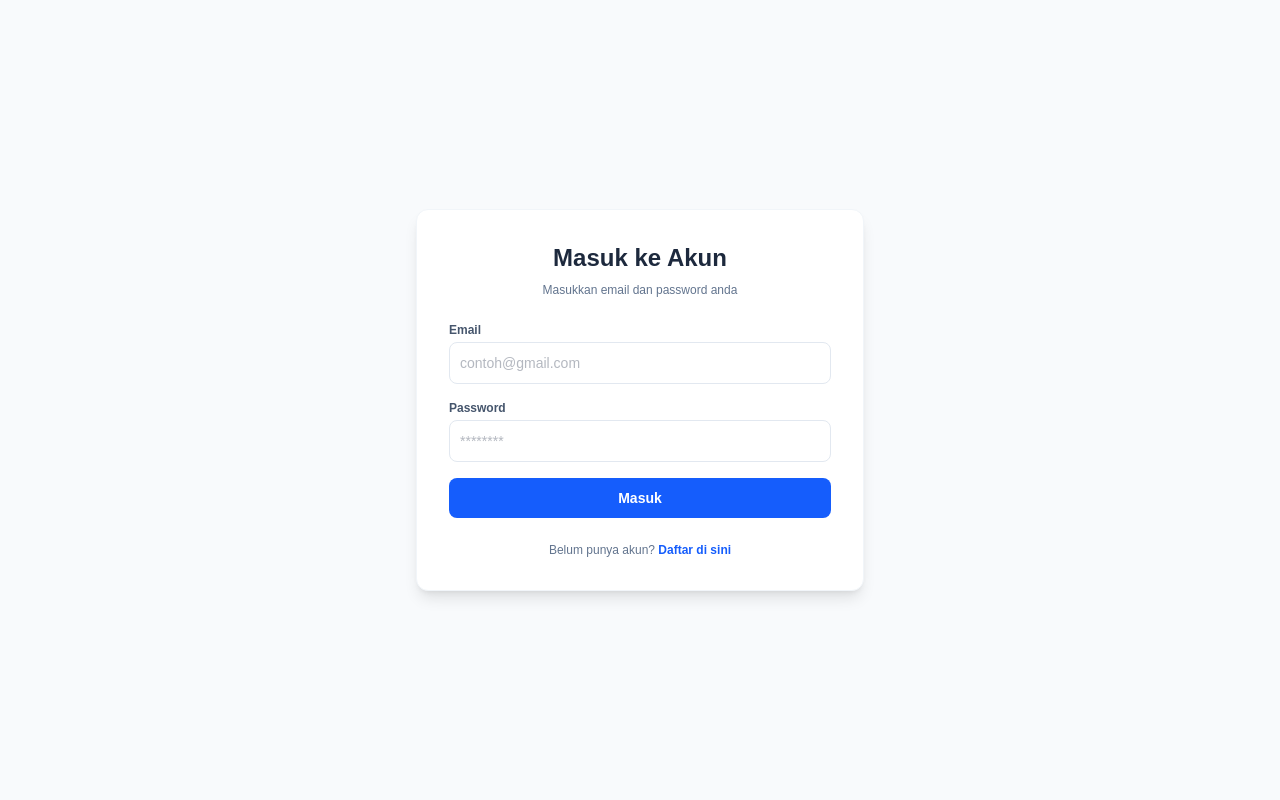
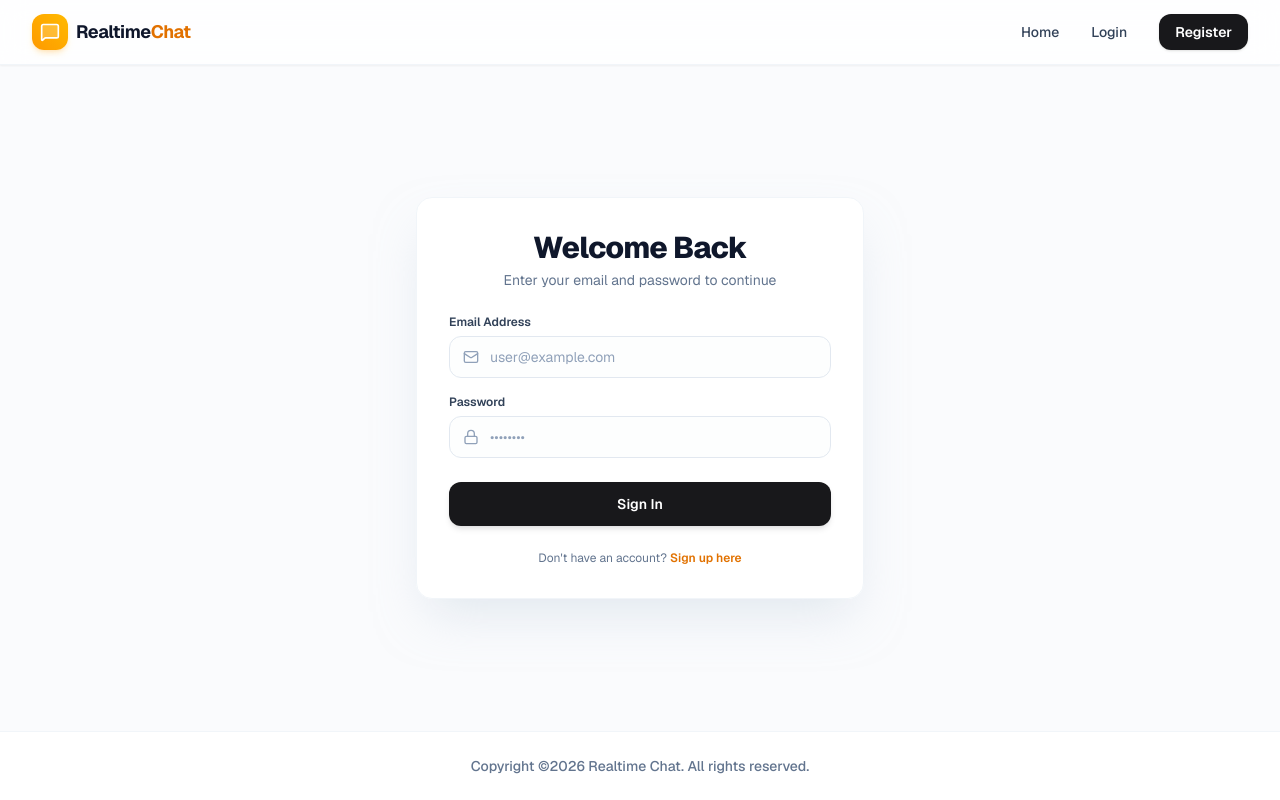
Before and after one commit to ferzian/realtime-chat-app, a Next.js app: page /auth/login in a window 1280 px wide. Built offline with nearby package versions, Linux system fonts and the light colour scheme; no server answers.

Commit message:
feat: implement authentication pages and real-time chat interface with messaging components

```diff
--- a/app/auth/login/page.tsx
+++ b/app/auth/login/page.tsx
@@ -4,8 +4,8 @@ import LoginForm from "@/components/auth/LoginForm";
 export default function LoginPage() {
   return (
     <AuthLayout
-      title="Masuk ke Akun"
-      subtitle="Masukkan email dan password anda"
+      title="Welcome Back"
+      subtitle="Enter your email and password to continue"
     >
       <LoginForm />
     </AuthLayout>
--- a/app/auth/register/page.tsx
+++ b/app/auth/register/page.tsx
@@ -3,7 +3,10 @@ import RegisterForm from "@/components/auth/RegisterForm";
 
 export default function RegisterPage() {
   return (
-    <AuthLayout title="Buat Akun Baru" subtitle="Lengkapi data di bawah ini">
+    <AuthLayout
+      title="Create an Account"
+      subtitle="Fill in your details below to start chatting"
+    >
       <RegisterForm />
     </AuthLayout>
   );
--- a/components/auth/AuthLayout.tsx
+++ b/components/auth/AuthLayout.tsx
@@ -1,4 +1,7 @@
 import { ReactNode } from "react";
+import Navbar from "@/components/Navbar";
+import Footer from "@/components/Footer";
+import { MessageSquare } from "lucide-react";
 
 interface AuthLayoutProps {
   title: string;
@@ -12,14 +15,25 @@ export default function AuthLayout({
   children,
 }: AuthLayoutProps) {
   return (
-    <div className="flex min-h-screen items-center justify-center bg-slate-50 p-4">
-      <div className="w-full max-w-md rounded-xl bg-white p-8 shadow-lg border border-slate-100">
-        <h2 className="text-2xl font-bold text-slate-800 text-center mb-2">
-          {title}
-        </h2>
-        <p className="text-xs text-slate-500 text-center mb-6">{subtitle}</p>
-        {children}
-      </div>
+    <div className="min-h-screen flex flex-col bg-[#FAFBFD] text-slate-900 font-sans selection:bg-amber-200 selection:text-amber-900">
+      <Navbar />
+
+      <main className="flex-1 flex items-center justify-center relative px-4 py-12 sm:py-20 overflow-hidden">
+        <div className="absolute top-1/2 left-1/2 -translate-x-1/2 -translate-y-1/2 w-140 h-96 bg-linear-to-tr from-amber-200/30 to-slate-200/40 rounded-full blur-3xl -z-10 pointer-events-none" />
+
+        <div className="w-full max-w-md bg-white/90 backdrop-blur-md rounded-2xl p-8 shadow-2xl shadow-slate-300/50 border border-slate-100 relative z-10">
+          <div className="flex flex-col items-center text-center mb-6">
+            <h2 className="text-2xl sm:text-3xl font-extrabold text-slate-900 tracking-tight">
+              {title}
+            </h2>
+            <p className="text-sm text-slate-500 mt-1">{subtitle}</p>
+          </div>
+
+          {children}
+        </div>
+      </main>
+
+      <Footer />
     </div>
   );
 }
--- a/components/auth/LoginForm.tsx
+++ b/components/auth/LoginForm.tsx
@@ -1,17 +1,20 @@
 "use client";
 
-import { useState } from "react";
-import { useRouter } from "next/navigation";
+import { useState, Suspense } from "react";
+import { useRouter, useSearchParams } from "next/navigation";
 import Link from "next/link";
 import Cookies from "js-cookie";
 import api from "@/lib/axios";
+import { Mail, Lock, AlertCircle, CheckCircle2 } from "lucide-react";
 
-export default function LoginForm() {
+function LoginFormContent() {
   const [email, setEmail] = useState("");
   const [password, setPassword] = useState("");
   const [error, setError] = useState("");
   const [loading, setLoading] = useState(false);
   const router = useRouter();
+  const searchParams = useSearchParams();
+  const registered = searchParams.get("registered");
 
   const handleLogin = async (e: React.FormEvent) => {
     e.preventDefault();
@@ -28,7 +31,7 @@ export default function LoginForm() {
       }
     } catch (err: any) {
       const msg = err.response?.data?.message;
-      setError(Array.isArray(msg) ? msg.join(", ") : msg || "Login gagal.");
+      setError(Array.isArray(msg) ? msg.join(", ") : msg || "Login failed.");
     } finally {
       setLoading(false);
     }
@@ -36,59 +39,85 @@ export default function LoginForm() {
 
   return (
     <>
+      {registered && (
+        <div className="mb-5 text-xs font-medium text-emerald-800 bg-emerald-50 p-3.5 rounded-xl border border-emerald-200/60 flex items-center gap-2">
+          <CheckCircle2 className="w-4 h-4 text-emerald-600 shrink-0" />
+          <span>Registration successful! Please sign in with your new account.</span>
+        </div>
+      )}
+
       {error && (
-        <div className="mb-4 text-xs font-medium text-red-600 bg-red-50 p-3 rounded-lg border border-red-100">
-          {error}
+        <div className="mb-5 text-xs font-medium text-red-700 bg-red-50 p-3.5 rounded-xl border border-red-200/60 flex items-center gap-2">
+          <AlertCircle className="w-4 h-4 text-red-600 shrink-0" />
+          <span>{error}</span>
         </div>
       )}
 
       <form onSubmit={handleLogin} className="space-y-4">
         <div>
-          <label className="block text-xs font-semibold text-slate-600 mb-1">
-            Email
+          <label className="block text-xs font-semibold text-slate-700 mb-1.5">
+            Email Address
           </label>
+          <div className="relative">
+            <div className="absolute inset-y-0 left-0 pl-3.5 flex items-center pointer-events-none text-slate-400">
+              <Mail className="w-4 h-4" />
+            </div>
             <input
               type="email"
               value={email}
-            placeholder="contoh@gmail.com"
+              placeholder="user@example.com"
               onChange={(e) => setEmail(e.target.value)}
-            className="w-full rounded-lg border border-slate-200 p-2.5 text-sm outline-none focus:border-blue-500 text-gray-500"
+              className="w-full rounded-xl border border-slate-200 pl-10 pr-3.5 py-2.5 text-sm outline-none focus:border-amber-500 focus:ring-2 focus:ring-amber-500/20 text-slate-800 placeholder:text-slate-400 transition-all bg-slate-50/30 focus:bg-white"
               required
             />
           </div>
+        </div>
 
         <div>
-          <label className="block text-xs font-semibold text-slate-600 mb-1">
+          <label className="block text-xs font-semibold text-slate-700 mb-1.5">
             Password
           </label>
+          <div className="relative">
+            <div className="absolute inset-y-0 left-0 pl-3.5 flex items-center pointer-events-none text-slate-400">
+              <Lock className="w-4 h-4" />
+            </div>
             <input
               type="password"
               value={password}
-            placeholder="********"
+              placeholder="••••••••"
               onChange={(e) => setPassword(e.target.value)}
-            className="w-full rounded-lg border border-slate-200 p-2.5 text-sm outline-none focus:border-blue-500 text-gray-500"
+              className="w-full rounded-xl border border-slate-200 pl-10 pr-3.5 py-2.5 text-sm outline-none focus:border-amber-500 focus:ring-2 focus:ring-amber-500/20 text-slate-800 placeholder:text-slate-400 transition-all bg-slate-50/30 focus:bg-white"
               required
             />
+          </div>
         </div>
 
         <button
           type="submit"
           disabled={loading}
-          className="w-full rounded-lg bg-blue-600 py-2.5 text-sm font-semibold text-white hover:bg-blue-700 disabled:opacity-50"
+          className="w-full rounded-xl bg-zinc-900 py-3 text-sm font-semibold text-white hover:bg-black disabled:opacity-50 transition-all duration-200 shadow-md shadow-zinc-900/10 active:scale-[0.98] mt-2 cursor-pointer"
         >
-          {loading ? "Memproses..." : "Masuk"}
+          {loading ? "Processing..." : "Sign In"}
         </button>
       </form>
 
       <p className="mt-6 text-center text-xs text-slate-500">
-        Belum punya akun?{" "}
+        Don&apos;t have an account?{" "}
         <Link
           href="/auth/register"
-          className="font-semibold text-blue-600 hover:underline"
+          className="font-semibold text-amber-600 hover:text-amber-700 transition-colors"
         >
-          Daftar di sini
+          Sign up here
         </Link>
       </p>
     </>
   );
 }
+
+export default function LoginForm() {
+  return (
+    <Suspense fallback={<div className="text-center py-4 text-xs text-slate-400">Loading...</div>}>
+      <LoginFormContent />
+    </Suspense>
+  );
+}
--- a/components/auth/RegisterForm.tsx
+++ b/components/auth/RegisterForm.tsx
@@ -4,6 +4,7 @@ import { useState } from "react";
 import { useRouter } from "next/navigation";
 import Link from "next/link";
 import api from "@/lib/axios";
+import { User, Mail, Lock, AlertCircle } from "lucide-react";
 
 export default function RegisterForm() {
   const [name, setName] = useState("");
@@ -24,7 +25,7 @@ export default function RegisterForm() {
     } catch (err: any) {
       const msg = err.response?.data?.message;
       setError(
-        Array.isArray(msg) ? msg.join(" | ") : msg || "Registrasi gagal.",
+        Array.isArray(msg) ? msg.join(" | ") : msg || "Registration failed."
       );
     } finally {
       setLoading(false);
@@ -34,74 +35,90 @@ export default function RegisterForm() {
   return (
     <>
       {error && (
-        <div className="mb-4 text-xs font-medium text-red-600 bg-red-50 p-3 rounded-lg border border-red-100">
-          {error}
+        <div className="mb-5 text-xs font-medium text-red-700 bg-red-50 p-3.5 rounded-xl border border-red-200/60 flex items-center gap-2">
+          <AlertCircle className="w-4 h-4 text-red-600 shrink-0" />
+          <span>{error}</span>
         </div>
       )}
 
       <form onSubmit={handleRegister} className="space-y-4">
         <div>
-          <label className="block text-xs font-semibold text-slate-600 mb-1">
-            Nama
+          <label className="block text-xs font-semibold text-slate-700 mb-1.5">
+            Full Name
           </label>
+          <div className="relative">
+            <div className="absolute inset-y-0 left-0 pl-3.5 flex items-center pointer-events-none text-slate-400">
+              <User className="w-4 h-4" />
+            </div>
             <input
               type="text"
               value={name}
               onChange={(e) => setName(e.target.value)}
               minLength={3}
               maxLength={50}
-            placeholder="pengguna"
-            className="w-full rounded-lg border border-slate-200 p-2.5 text-sm outline-none focus:border-blue-500 text-gray-500"
+              placeholder="John Doe"
+              className="w-full rounded-xl border border-slate-200 pl-10 pr-3.5 py-2.5 text-sm outline-none focus:border-amber-500 focus:ring-2 focus:ring-amber-500/20 text-slate-800 placeholder:text-slate-400 transition-all bg-slate-50/30 focus:bg-white"
               required
             />
           </div>
+        </div>
 
         <div>
-          <label className="block text-xs font-semibold text-slate-600 mb-1">
-            Email
+          <label className="block text-xs font-semibold text-slate-700 mb-1.5">
+            Email Address
           </label>
+          <div className="relative">
+            <div className="absolute inset-y-0 left-0 pl-3.5 flex items-center pointer-events-none text-slate-400">
+              <Mail className="w-4 h-4" />
+            </div>
             <input
               type="email"
               value={email}
-            placeholder="contoh@gmail.com"
+              placeholder="user@example.com"
               onChange={(e) => setEmail(e.target.value)}
-            className="w-full rounded-lg border border-slate-200 p-2.5 text-sm outline-none focus:border-blue-500 text-gray-500"
+              className="w-full rounded-xl border border-slate-200 pl-10 pr-3.5 py-2.5 text-sm outline-none focus:border-amber-500 focus:ring-2 focus:ring-amber-500/20 text-slate-800 placeholder:text-slate-400 transition-all bg-slate-50/30 focus:bg-white"
               required
             />
           </div>
+        </div>
 
         <div>
-          <label className="block text-xs font-semibold text-slate-600 mb-1">
+          <label className="block text-xs font-semibold text-slate-700 mb-1.5">
             Password
           </label>
+          <div className="relative">
+            <div className="absolute inset-y-0 left-0 pl-3.5 flex items-center pointer-events-none text-slate-400">
+              <Lock className="w-4 h-4" />
+            </div>
             <input
               type="password"
               value={password}
               onChange={(e) => setPassword(e.target.value)}
               minLength={8}
               maxLength={32}
-            placeholder="********"
-            className="w-full rounded-lg border border-slate-200 p-2.5 text-sm outline-none focus:border-blue-500 text-gray-500"
+              placeholder="••••••••"
+              className="w-full rounded-xl border border-slate-200 pl-10 pr-3.5 py-2.5 text-sm outline-none focus:border-amber-500 focus:ring-2 focus:ring-amber-500/20 text-slate-800 placeholder:text-slate-400 transition-all bg-slate-50/30 focus:bg-white"
               required
             />
+          </div>
         </div>
 
         <button
           type="submit"
           disabled={loading}
-          className="w-full rounded-lg bg-blue-600 py-2.5 text-sm font-semibold text-white hover:bg-blue-700 disabled:opacity-50 mt-2"
+          className="w-full rounded-xl bg-zinc-900 py-3 text-sm font-semibold text-white hover:bg-black disabled:opacity-50 transition-all duration-200 shadow-md shadow-zinc-900/10 active:scale-[0.98] mt-2 cursor-pointer"
         >
-          {loading ? "Memproses..." : "Daftar Sekarang"}
+          {loading ? "Processing..." : "Create Account"}
         </button>
       </form>
 
       <p className="mt-6 text-center text-xs text-slate-500">
-        Sudah punya akun?{" "}
+        Already have an account?{" "}
         <Link
           href="/auth/login"
-          className="font-semibold text-blue-600 hover:underline"
+          className="font-semibold text-amber-600 hover:text-amber-700 transition-colors"
         >
-          Masuk di sini
+          Sign in here
         </Link>
       </p>
     </>
--- a/components/chat/ChatInput.tsx
+++ b/components/chat/ChatInput.tsx
@@ -21,7 +21,7 @@ export default function ChatInput({
     >
       <input
         type="text"
-        placeholder="Ketik pesan..."
+        placeholder="Type a message..."
         value={text}
         onChange={(e) => setText(e.target.value)}
         className="flex-1 rounded-lg border border-slate-200 px-3 py-2 text-sm outline-none focus:border-blue-500"
@@ -30,7 +30,7 @@ export default function ChatInput({
         type="submit"
         className="bg-blue-600 text-white text-sm font-semibold px-4 py-2 rounded-lg hover:bg-blue-700 transition"
       >
-        Kirim
+        Send
       </button>
     </form>
   );
--- a/components/chat/MessageList.tsx
+++ b/components/chat/MessageList.tsx
@@ -9,7 +9,7 @@ export default function MessageList({ messages }: { messages: Message[] }) {
             <p className="text-sm text-slate-800">
               {msg.isDeleted ? (
                 <span className="italic text-slate-400">
-                  🚫 Pesan ini telah dihapus
+                  🚫 This message was deleted
                 </span>
               ) : (
                 msg.content
```
Also changed, not shown: app/chat/page.tsx (+4 -4 lines), components/chat/Sidebar.tsx (+4 -4 lines). Lines whose indentation alone changed are shown as unchanged.
